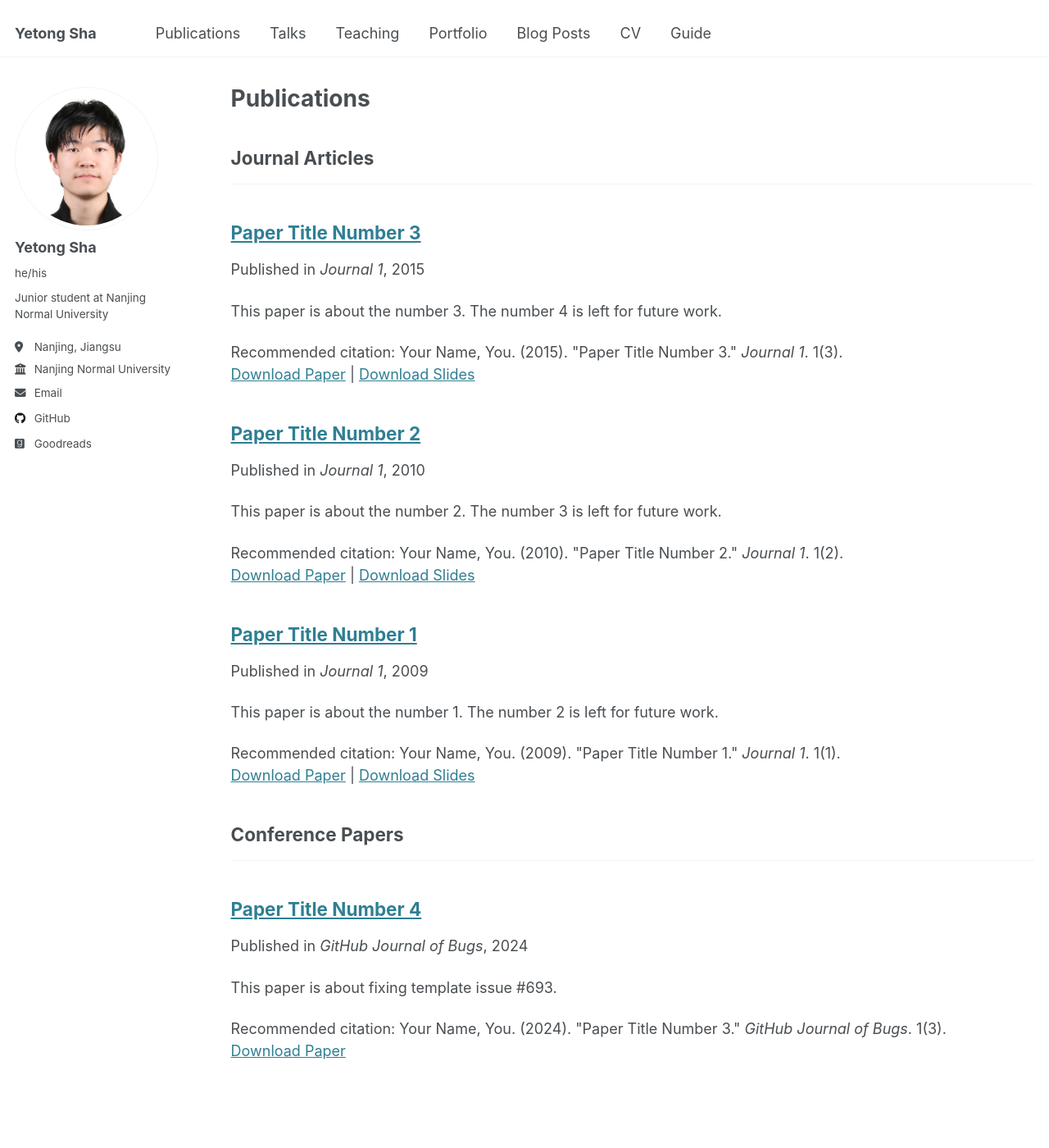
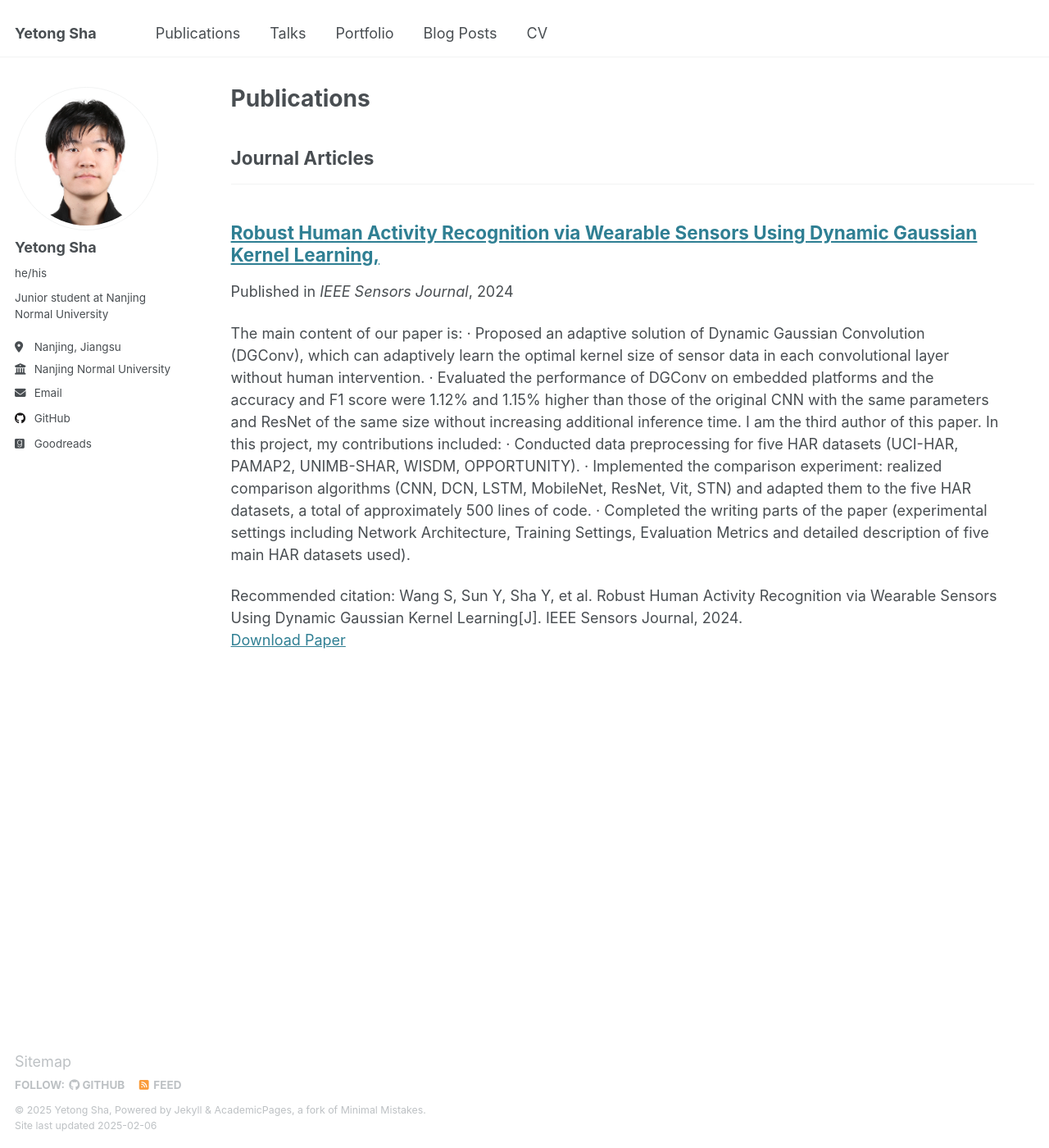
Before and after one commit to aautomataa/aautomataa.github.io, a Jekyll site: the page built from _pages/publications.html, in a window 1280 px wide and 1400 px high. Shown: the whole window at 82% size. Built offline with Jekyll 4.4.1, drawn with Linux system fonts in a browser that asks for light colours.

Commit message:
Update files

```diff
--- a/_config.yml
+++ b/_config.yml
@@ -29,7 +29,7 @@ author:
   location         : "Nanjing, Jiangsu"
   employer         : "Nanjing Normal University"
   uri              : # URL
-  email            : "shayetong0@gmail.com"
+  email            : "shayetong2026@163.com"
 
   # Academic websites
   arxiv            : # URL - Update with the correct link to your profile
--- a/_publications/2009-10-01-paper-title-number-1.md
+++ /dev/null
@@ -1,14 +0,0 @@
----
-title: "Paper Title Number 1"
-collection: publications
-category: manuscripts
-permalink: /publication/2009-10-01-paper-title-number-1
-excerpt: 'This paper is about the number 1. The number 2 is left for future work.'
-date: 2009-10-01
-venue: 'Journal 1'
-slidesurl: 'http://academicpages.github.io/files/slides1.pdf'
-paperurl: 'http://academicpages.github.io/files/paper1.pdf'
-citation: 'Your Name, You. (2009). &quot;Paper Title Number 1.&quot; <i>Journal 1</i>. 1(1).'
----
-
-The contents above will be part of a list of publications, if the user clicks the link for the publication than the contents of section will be rendered as a full page, allowing you to provide more information about the paper for the reader. When publications are displayed as a single page, the contents of the above "citation" field will automatically be included below this section in a smaller font.
--- a/_publications/2010-10-01-paper-title-number-2.md
+++ /dev/null
@@ -1,14 +0,0 @@
----
-title: "Paper Title Number 2"
-collection: publications
-category: manuscripts
-permalink: /publication/2010-10-01-paper-title-number-2
-excerpt: 'This paper is about the number 2. The number 3 is left for future work.'
-date: 2010-10-01
-venue: 'Journal 1'
-slidesurl: 'http://academicpages.github.io/files/slides2.pdf'
-paperurl: 'http://academicpages.github.io/files/paper2.pdf'
-citation: 'Your Name, You. (2010). &quot;Paper Title Number 2.&quot; <i>Journal 1</i>. 1(2).'
----
-
-The contents above will be part of a list of publications, if the user clicks the link for the publication than the contents of section will be rendered as a full page, allowing you to provide more information about the paper for the reader. When publications are displayed as a single page, the contents of the above "citation" field will automatically be included below this section in a smaller font.
--- a/_publications/2015-10-01-paper-title-number-3.md
+++ /dev/null
@@ -1,14 +0,0 @@
----
-title: "Paper Title Number 3"
-collection: publications
-category: manuscripts
-permalink: /publication/2015-10-01-paper-title-number-3
-excerpt: 'This paper is about the number 3. The number 4 is left for future work.'
-date: 2015-10-01
-venue: 'Journal 1'
-slidesurl: 'http://academicpages.github.io/files/slides3.pdf'
-paperurl: 'http://academicpages.github.io/files/paper3.pdf'
-citation: 'Your Name, You. (2015). &quot;Paper Title Number 3.&quot; <i>Journal 1</i>. 1(3).'
----
-
-The contents above will be part of a list of publications, if the user clicks the link for the publication than the contents of section will be rendered as a full page, allowing you to provide more information about the paper for the reader. When publications are displayed as a single page, the contents of the above "citation" field will automatically be included below this section in a smaller font.
--- a/_publications/2024-02-17-paper-title-number-4.md
+++ /dev/null
@@ -1,13 +0,0 @@
----
-title: "Paper Title Number 4"
-collection: publications
-category: conferences
-permalink: /publication/2024-02-17-paper-title-number-4
-excerpt: 'This paper is about fixing template issue #693.'
-date: 2024-02-17
-venue: 'GitHub Journal of Bugs'
-paperurl: 'http://academicpages.github.io/files/paper3.pdf'
-citation: 'Your Name, You. (2024). &quot;Paper Title Number 3.&quot; <i>GitHub Journal of Bugs</i>. 1(3).'
----
-
-The contents above will be part of a list of publications, if the user clicks the link for the publication than the contents of section will be rendered as a full page, allowing you to provide more information about the paper for the reader. When publications are displayed as a single page, the contents of the above "citation" field will automatically be included below this section in a smaller font.
--- /dev/null
+++ b/_publications/2024-03-15-paper1.md
@@ -0,0 +1,25 @@
+---
+title: "Robust Human Activity Recognition via Wearable Sensors Using Dynamic Gaussian Kernel Learning,"
+collection: publications
+category: manuscripts
+permalink: /publication/2024-03-15-paper1
+excerpt: 'The main content of our paper is:
+· Proposed an adaptive solution of Dynamic Gaussian Convolution (DGConv), which can adaptively learn the optimal kernel size of sensor data in each convolutional layer without human intervention.
+· Evaluated the performance of DGConv on embedded platforms and the accuracy and F1 score were
+1.12% and 1.15% higher than those of the original CNN with the same parameters and ResNet of the
+same size without increasing additional inference time.
+
+I am the third author of this paper. In this project, my contributions included:
+· Conducted data preprocessing for five HAR datasets (UCI-HAR, PAMAP2, UNIMB-SHAR, WISDM, OPPORTUNITY).
+· Implemented the comparison experiment: realized comparison algorithms (CNN, DCN, LSTM, MobileNet,
+ResNet, Vit, STN) and adapted them to the five HAR datasets, a total of approximately 500 lines of code.
+· Completed the writing parts of the paper (experimental settings including Network Architecture, Training Settings, Evaluation Metrics and detailed description of five main HAR datasets used).
+'
+date: 2024-03-15
+venue: 'IEEE Sensors Journal'
+# slidesurl: 'http://academicpages.github.io/files/slides3.pdf'
+paperurl: 'https://ieeexplore.ieee.org/abstract/document/10413952'
+citation: 'Wang S, Sun Y, Sha Y, et al. Robust Human Activity Recognition via Wearable Sensors Using Dynamic Gaussian Kernel Learning[J]. IEEE Sensors Journal, 2024.'
+---
+
+The contents above will be part of a list of publications, if the user clicks the link for the publication than the contents of section will be rendered as a full page, allowing you to provide more information about the paper for the reader. When publications are displayed as a single page, the contents of the above "citation" field will automatically be included below this section in a smaller font.
```
Also changed, not shown: _data/navigation.yml (+4 -4 lines).
